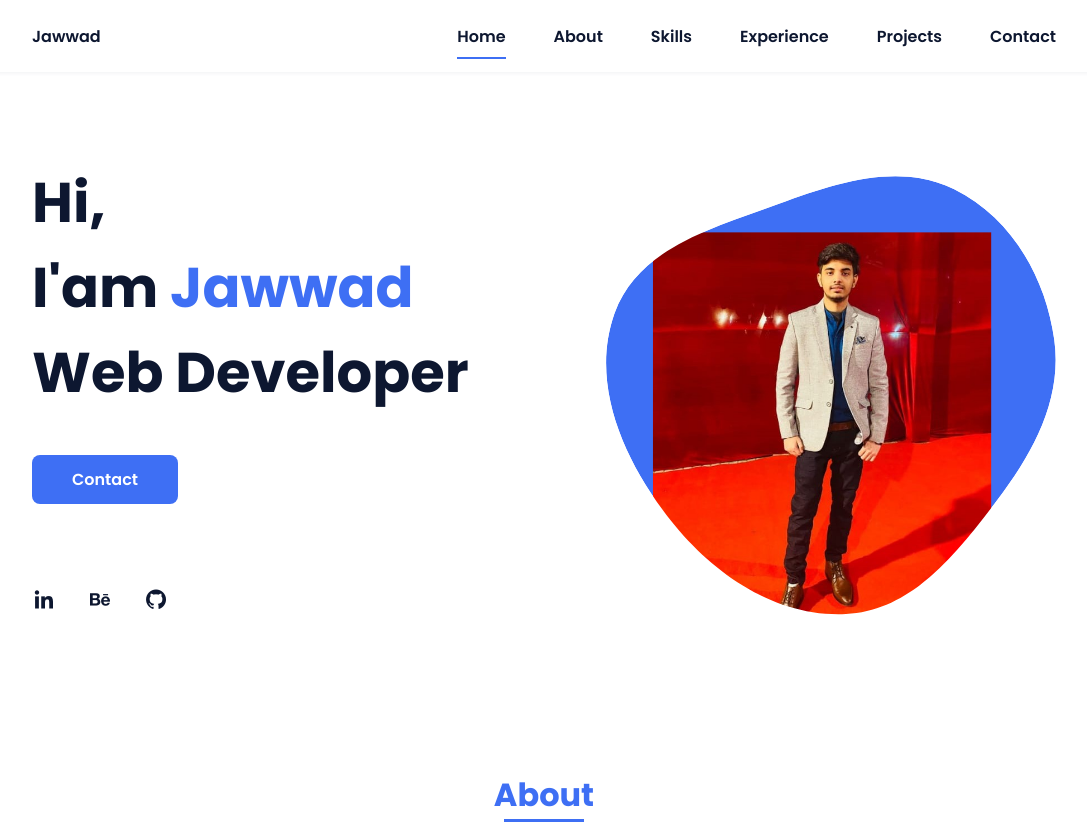
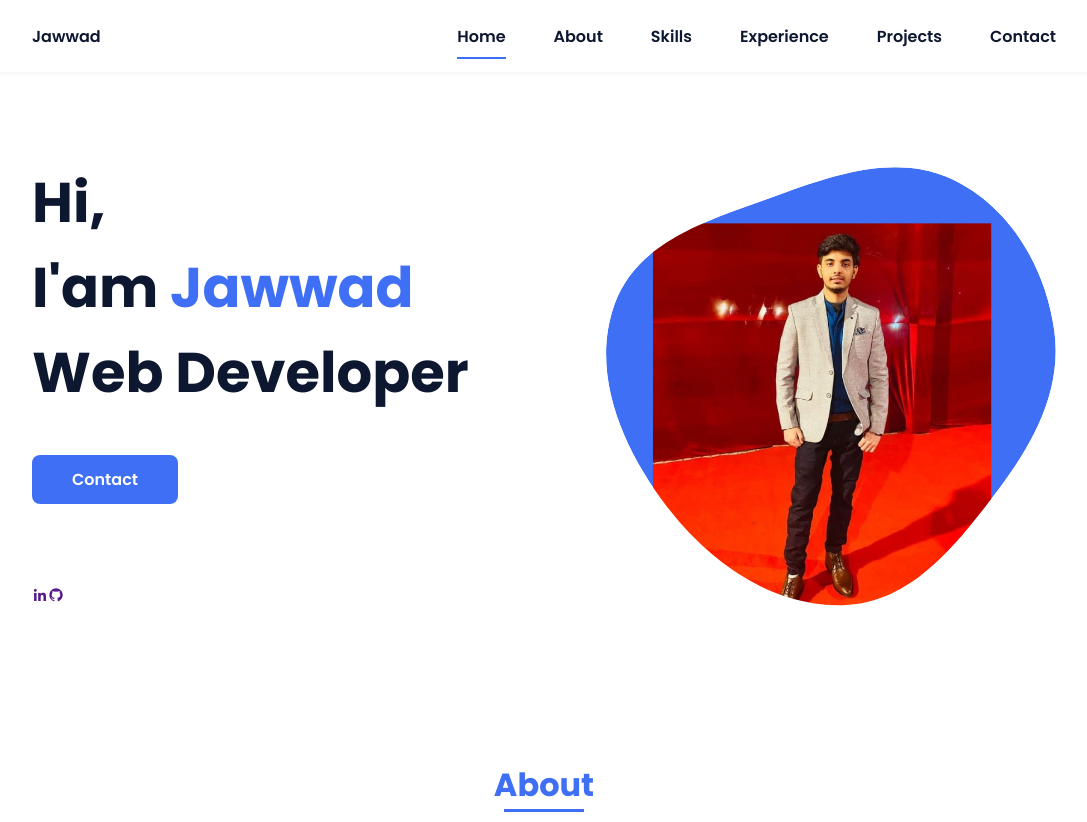
Before and after one commit to rajputjawwad/My-portfolio, a plain HTML site: page index.html in a window 1280 px wide. Shown: the top 822 px of the page, without its empty margins (96-1183 px from the left). Drawn offline with nearby package versions, Linux system fonts and the light colour scheme.

Commit message:
Update index.html

```diff
--- a/index.html
+++ b/index.html
@@ -63,13 +63,12 @@
                 <div class="home__data">
                     <h1 class="home__title">Hi,<br>I'am <span class="home__title-color">Jawwad</span><br> Web Developer</h1>
 
-                    <a href="#" class="button">Contact</a>
+                    <a href="8928754056" class="button">Contact</a>
                 </div>
 
                 <div class="home__social">
-                    <a href="" class="home__social-icon"><i class='bx bxl-linkedin'></i></a>
-                    <a href="" class="home__social-icon"><i class='bx bxl-behance' ></i></a>
-                    <a href="" class="home__social-icon"><i class='bx bxl-github' ></i></a>
+                    <a href="" class="www.linkedin.com/in/jawwaddva"><i class='bx bxl-linkedin'></i></a>
+                    <a href="" class="https://github.com/rajputjawwad"><i class='bx bxl-github' ></i></a>
                 </div>
 
                 <div class="home__img">
@@ -261,4 +260,5 @@
         <!--===== MAIN JS =====-->
         <script src="assets/js/main.js"></script>
     </body>
+
 </html>
```
